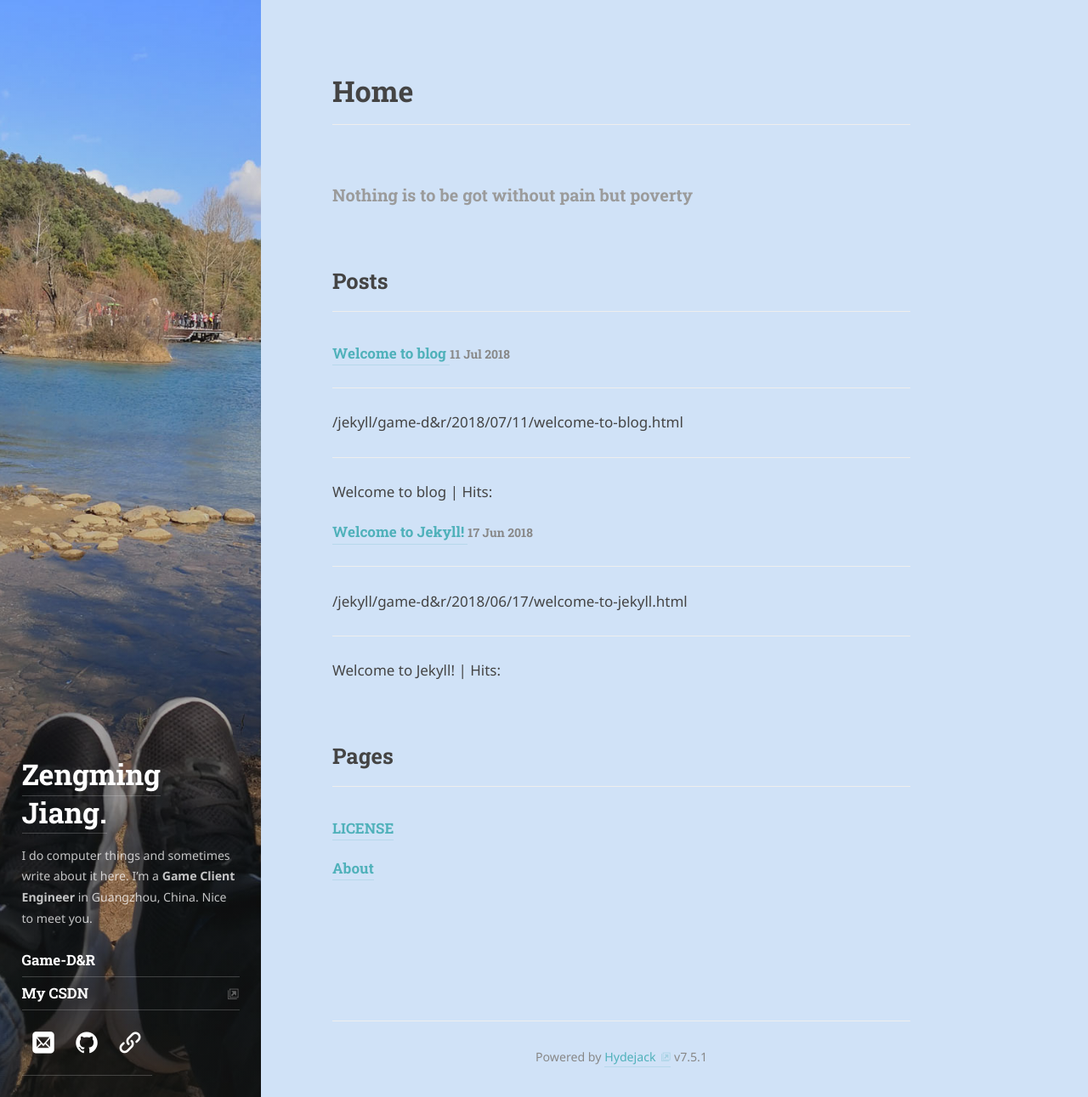
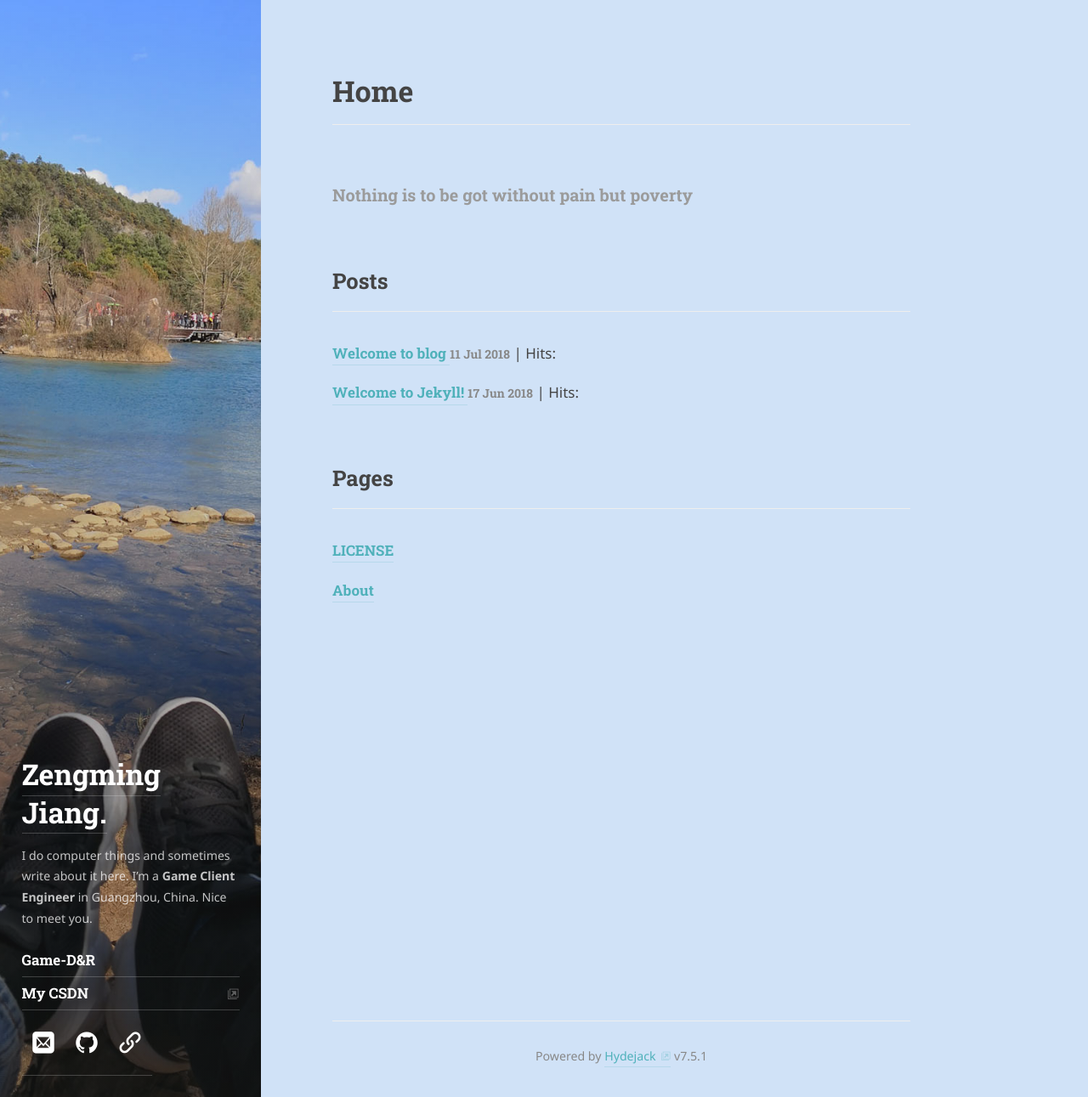
Before and after one commit to ZengmingJiang/ZengmingJiang.github.io, a Jekyll site: the page built from index.md, in a window 1280 px wide and 1291 px high. Shown: the whole window at 85% size. Built offline with Jekyll 4.4.1, drawn with Linux system fonts in a browser that asks for light colours; nearby versions of some CDN libraries; some web fonts are replaced; comment, search, counter and statistics services are not loaded.

Commit message:
modify hits system
modify hits system

```diff
--- a/_includes/leancloud-analytics.html
+++ b/_includes/leancloud-analytics.html
@@ -7,7 +7,6 @@
     function showHitCount(Counter) {
       /* 这是给一个页面中有多篇文章时所调用的，例如博客主界面或者存档界面。
       */
-      console.error('Debug_Enter_showHitCount');
       var query = new AV.Query(Counter);
       var entries = [];
       var $visitors = $(".leancloud_visitors");
@@ -46,7 +45,6 @@
     }
 
     function addCount(Counter) {
-      console.error('Debug_Enter_addCount');
       var $visitors = $(".leancloud_visitors");
       var url = $visitors.attr('id').trim();
       var title = $visitors.attr('data-flag-title').trim();
@@ -98,10 +96,9 @@
 
     $(function() {
       var Counter = AV.Object.extend("Counter");
-      console.error('Debug_Enter');
       if ($('.leancloud_visitors').length == 1) {
         addCount(Counter);
-      } else if ($('.post-link').length > 1){
+      } else{
         showHitCount(Counter);
       }
     });
--- a/_includes/post-list-item.html
+++ b/_includes/post-list-item.html
@@ -6,4 +6,11 @@
     <span>{{ post.title }}</span>
   </a>
   <time class="heading faded fine" datetime="{{ post.date | date_to_xmlschema }}">{{ post.date | date:format }}</time>
+              {% if site.leancloud.enable %}
+        <span id="{{ post.url }}" class="leancloud_visitors" data-flag-title="{{ post.title }}">
+         <span class="post-meta-divider">|</span>
+         <span class="post-meta-item-text"> Hits:  </span>
+         <span class="leancloud-visitors-count"></span>
+        </span>
+    {% endif %}
 </li>
--- a/_layouts/base.html
+++ b/_layouts/base.html
@@ -21,7 +21,6 @@
 
 layout: compress
 ---
-
 {% assign author = site.data.authors[page.author] | default:site.data.authors.first[1] | default:site.author %}
 {% assign plugins = site.plugins | default:site.gems %}
 
--- a/_layouts/default.html
+++ b/_layouts/default.html
@@ -21,7 +21,7 @@
 
 layout: base
 ---
-
+{% include leancloud-analytics.html %}
 {% assign strings = site.data.strings %}
 
 <article class="page" role="article">
@@ -39,15 +39,6 @@ layout: base
     <ul class="related-posts">
       {% for post in site.posts limit:20 %}
         {% include post-list-item.html post=post %}
-            {% if site.leancloud.enable %}
-        <hr>{{ post.url }}</hr>
-        <hr>{{ post.title }}</hr>
-        <span id="{{ post.url }}" class="leancloud_visitors" data-flag-title="{{ post.title }}">
-         <span class="post-meta-divider">|</span>
-         <span class="post-meta-item-text"> Hits:  </span>
-         <span class="leancloud-visitors-count"></span>
-        </span>
-    {% endif %}
       {% endfor %}
     </ul>
   {% endif %}
```
Also changed, not shown: _includes/post.html (+7 -2 lines), _layouts/post.html (+0 -8 lines).
